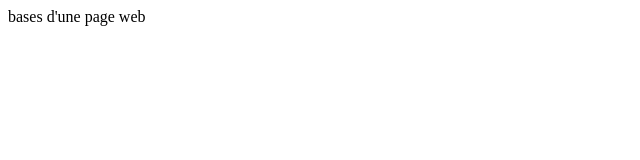
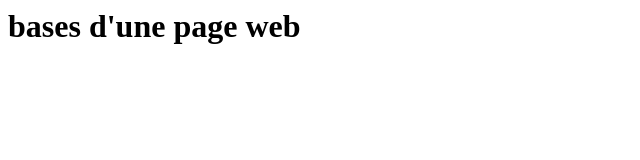
Before and after one commit to Augach/Hometest, a plain HTML site: page index.html in a window 1280 px wide. Shown: the whole page, without its empty margins (0-640 px from the left). Drawn offline with Linux system fonts and the light colour scheme.

Commit message:
ajout d'un titre

```diff
--- a/index.html
+++ b/index.html
@@ -1,5 +1,8 @@
 <html>
+	<head>
+		<title>cours Aston</title>
+	</head>
 	<body>
-bases d'une page web
+	<h1>bases d'une page web</h1>
 	</body>
 </html>
```
